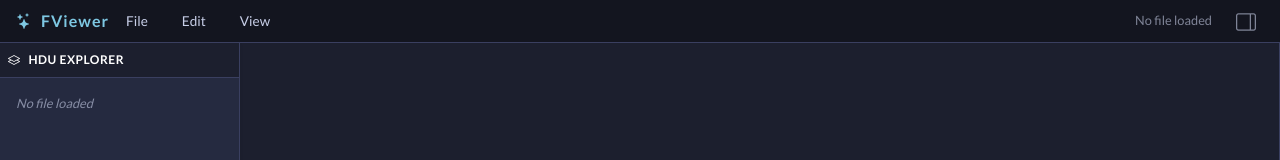
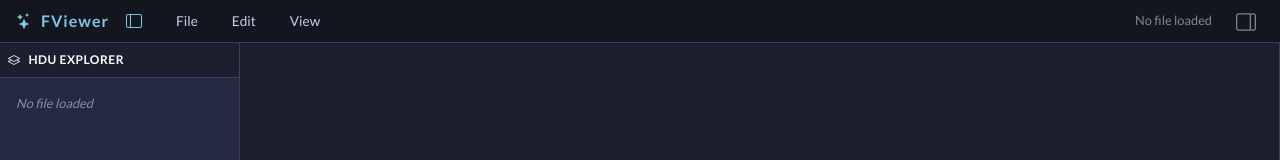
Before and after one commit to heasarc/fviewer, a React (Vite) app: page / in a window 1280 px wide. Shown: the top 160 px of the page. Built offline with nearby package versions, Linux system fonts and the light colour scheme.

Commit message:
make the hdu sidebar collapsible too

```diff
--- a/src/App.tsx
+++ b/src/App.tsx
@@ -13,6 +13,7 @@ function App() {
     const [hduList, setHduList] = useState<any[]>([]);
     const [activeHdu, setActiveHdu] = useState<number | null>(null);
     const [isLoading, setIsLoading] = useState(false);
+    const [isSidebarOpen, setIsSidebarOpen] = useState(true);
 
     // Data State
     const [tableInfo, setTableInfo] = useState<any>(null);
@@ -149,9 +150,20 @@ function App() {
                         <span className="navbar-toggler-icon" style={{ width: '1.2em', height: '1.2em' }}></span>
                     </button>
 
-                    {/* Collapsible Menu Items */}
+                    {/* Left-aligned Toggles & Menus */}
                     <div className="collapse navbar-collapse" id="topMenubar">
                         <ul className="navbar-nav me-auto mb-2 mb-md-0 d-flex align-items-md-center">
+
+                            {/* Left Sidebar Toggle Button */}
+                            <li className="nav-item">
+                                <button
+                                    className={`btn menubar-btn px-3 h-100 ${isSidebarOpen ? 'fv-text-primary' : 'fv-text-muted'}`}
+                                    onClick={() => setIsSidebarOpen(!isSidebarOpen)}
+                                    title="Toggle HDU Sidebar"
+                                >
+                                    <i className="bi bi-layout-sidebar"></i>
+                                </button>
+                            </li>
 
                             {/* File Menu */}
                             <li className="nav-item dropdown">
@@ -225,12 +237,19 @@ function App() {
             {/* 3. Application Body (Sidebar + Workspace) */}
             <div className="d-flex flex-row flex-grow-1 overflow-hidden">
 
-                {/* Left Sidebar: HDU List */}
+                {/* Collapsible Left Sidebar: HDU List */}
                 <div
-                    className="d-none d-md-flex flex-column flex-shrink-0 border-end overflow-auto shadow-sm z-1"
-                    style={{ width: '240px', backgroundColor: 'var(--fv-panel)', borderColor: 'var(--fv-border)' }}
+                    className="d-none d-md-flex flex-column flex-shrink-0 border-end z-1 shadow-sm"
+                    style={{
+                        width: isSidebarOpen ? '240px' : '0px',
+                        backgroundColor: 'var(--fv-panel)',
+                        borderColor: 'var(--fv-border)',
+                        transition: 'width 0.3s ease-in-out',
+                        overflow: 'hidden' // Hides contents when width is 0
+                    }}
                 >
-
+                    {/* Inner container fixed at 240px to prevent text crushing during slide animation */}
+                    <div style={{ width: '240px', minWidth: '240px' }} className="d-flex flex-column h-100 overflow-auto">
                         <div className="p-2 fw-bold text-uppercase border-bottom d-flex align-items-center" style={{ fontSize: '0.75rem', color: 'var(--fv-text-bright)', backgroundColor: 'var(--fv-bg)', borderColor: 'var(--fv-border)', letterSpacing: '0.5px' }}>
                             <i className="bi bi-layers me-2"></i> HDU Explorer
                         </div>
@@ -241,7 +260,6 @@ function App() {
                             hduList.map((hdu) => (
                                 <button
                                     key={hdu.index}
-                                // fv-sidebar-item is kept ONLY for the hover/active colors
                                     className={`w-100 text-start px-3 py-2 d-flex justify-content-between align-items-center border-0 fv-sidebar-item ${activeHdu === hdu.index ? 'active' : ''}`}
                                     onClick={() => setActiveHdu(hdu.index)}
                                 >
@@ -254,6 +272,7 @@ function App() {
                                 </button>
                             ))
                         )}
+                    </div>
                 </div>
 
                 {/* Main Content + Right Plotter Sidebar */}
```
Lines whose indentation alone changed are shown as unchanged.
